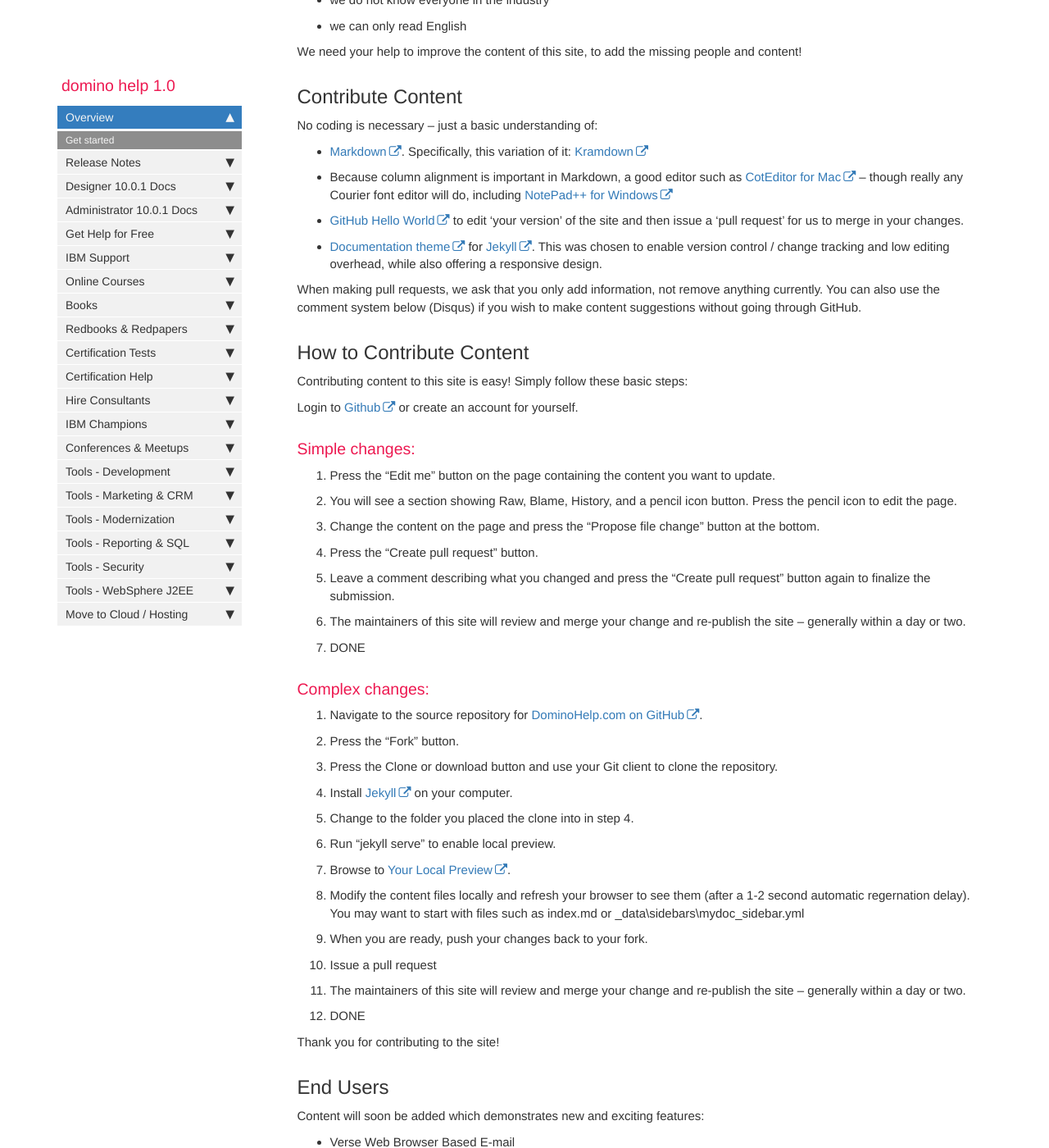
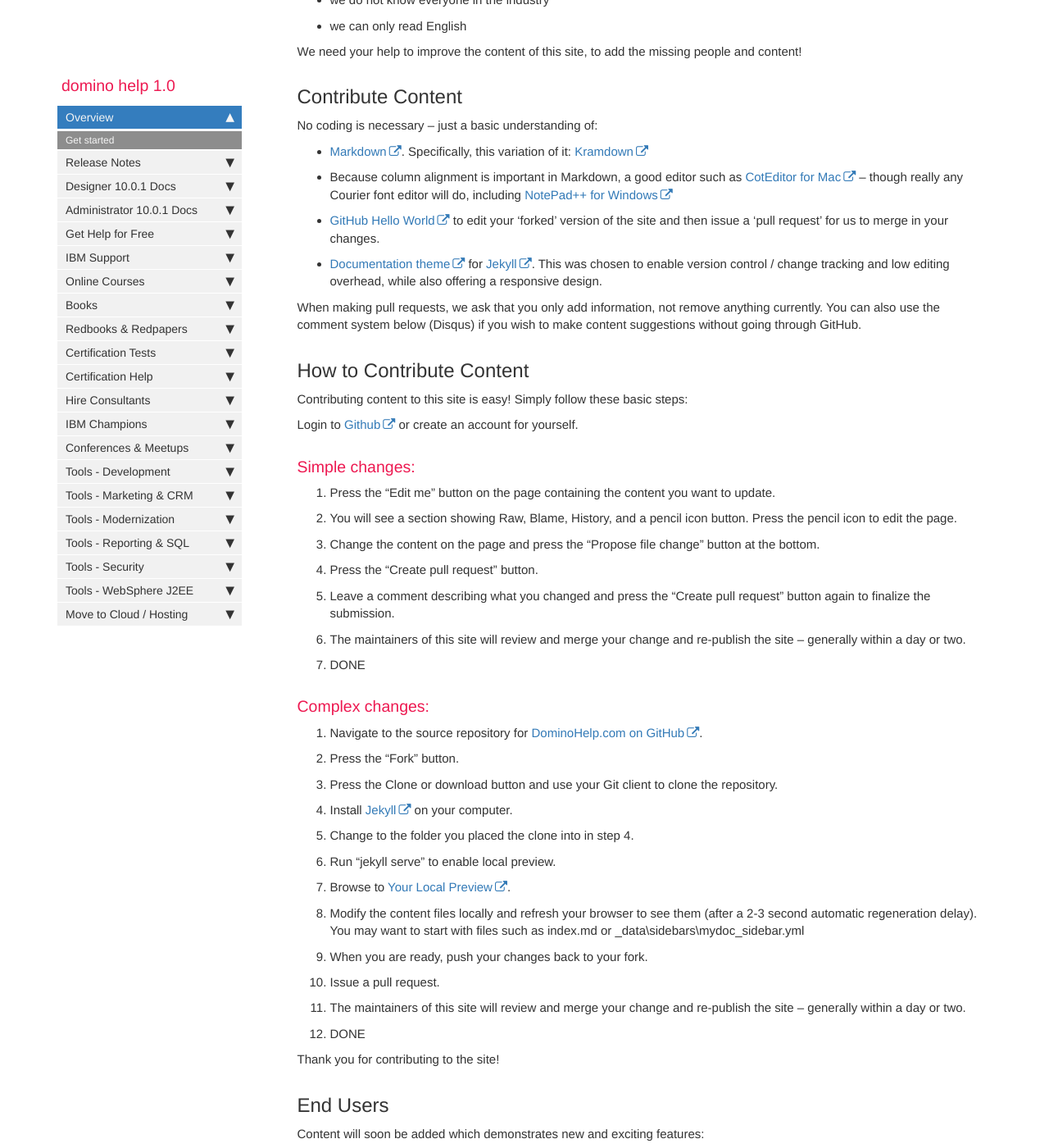
Before and after one commit to prominic/dominohelp, a Jekyll site: the page built from index.md, in a window 1280 px wide and 1400 px high, scrolled down 794 px. Shown: the whole window at 82% size. Built offline with Jekyll 4.4.1, drawn with Linux system fonts in a browser that asks for light colours; nearby versions of some CDN libraries; comment, search, counter and statistics services are not loaded.

Commit message:
Spelling error fix

```diff
--- a/index.md
+++ b/index.md
@@ -24,7 +24,7 @@ We need your help to improve the content of this site, to add the missing people
 No coding is necessary -- just a basic understanding of:
 * [Markdown](https://www.markdownguide.org/basic-syntax/).  Specifically, this variation of it: [Kramdown](https://kramdown.gettalong.org/quickref.html)
 * Because column alignment is important in Markdown, a good editor such as [CotEditor for Mac](https://itunes.apple.com/us/app/coteditor/id1024640650?mt=12) -- though really any Courier font editor will do, including [NotePad++ for Windows](https://notepad-plus-plus.org)
-* [GitHub Hello World](https://guides.github.com/activities/hello-world/) to edit 'your version' of the site and then issue a 'pull request' for us to merge in your changes.
+* [GitHub Hello World](https://guides.github.com/activities/hello-world/) to edit your 'forked' version of the site and then issue a 'pull request' for us to merge in your changes.
 * [Documentation theme](https://idratherbewriting.com/documentation-theme-jekyll/) for [Jekyll](https://jekyllrb.com).  This was chosen to enable version control / change tracking and low editing overhead, while also offering a responsive design.
 
 When making pull requests, we ask that you only add information, not remove anything currently.  You can also use the comment system below (Disqus) if you wish to make content suggestions without going through GitHub.
@@ -53,9 +53,9 @@ Login to [Github](https://github.com/) or create an account for yourself.
 5. Change to the folder you placed the clone into in step 4.
 6. Run "jekyll serve" to enable local preview.
 7. Browse to [Your Local Preview](http://localhost:4000).
-8. Modify the content files locally and refresh your browser to see them (after a 1-2 second automatic regernation delay).  You may want to start with files such as index.md or _data\sidebars\mydoc_sidebar.yml
+8. Modify the content files locally and refresh your browser to see them (after a 2-3 second automatic regeneration delay).  You may want to start with files such as index.md or _data\sidebars\mydoc_sidebar.yml
 9. When you are ready, push your changes back to your fork.
-10. Issue a pull request
+10. Issue a pull request.
 11. The maintainers of this site will review and merge your change and re-publish the site -- generally within a day or two.
 12. DONE
 
```
